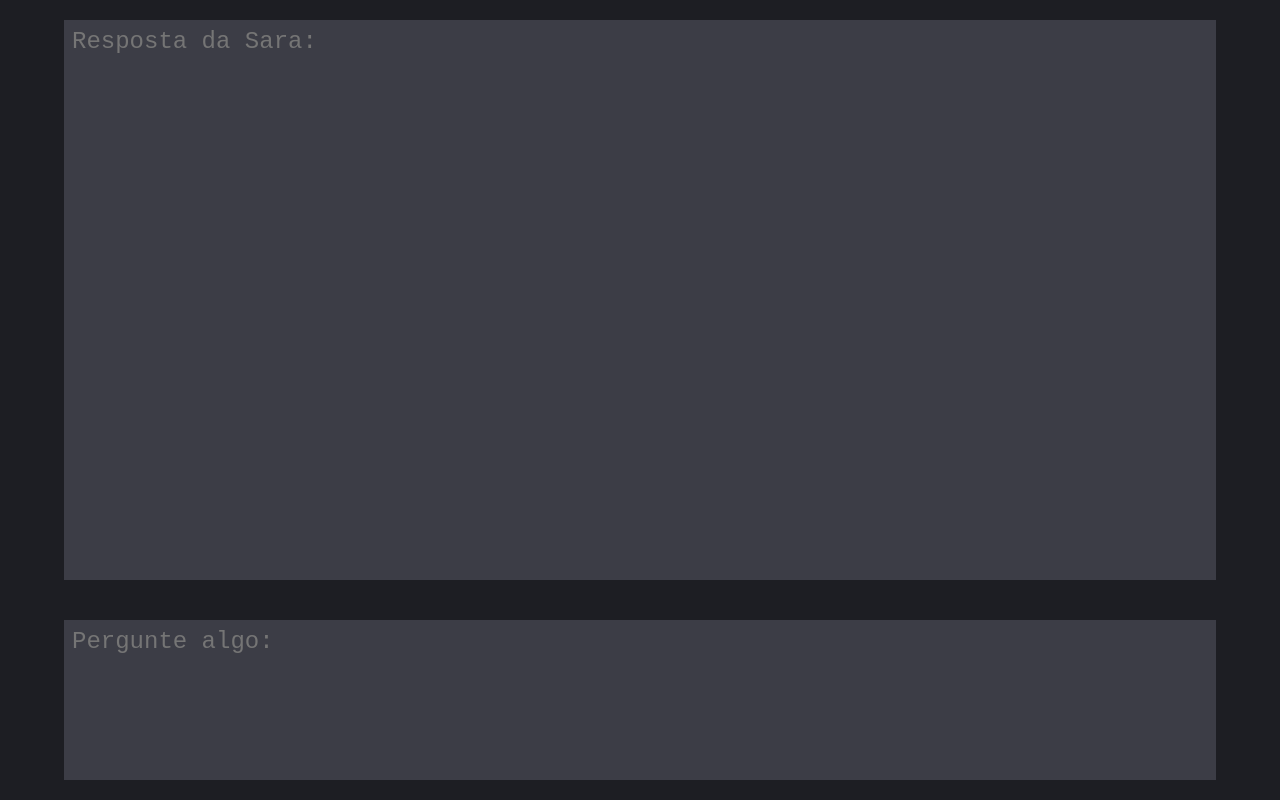
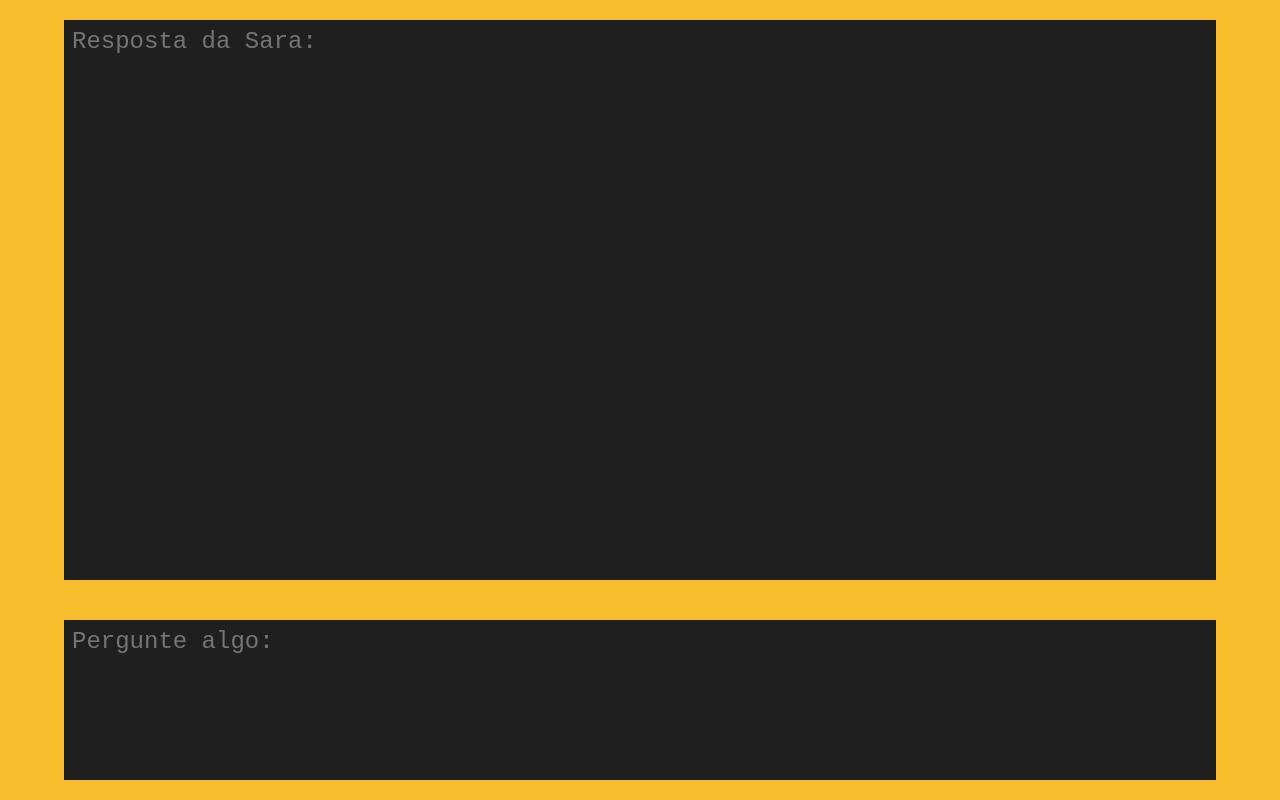
Before and after one commit to UmJovemProgramador/IA-WORK, a plain HTML site: page index.html in a window 1280 px wide. Drawn offline with Linux system fonts and the light colour scheme.

Commit message:
Add files via upload

```diff
--- a/CSS/style.css
+++ b/CSS/style.css
@@ -5,7 +5,7 @@
 }
 
 body {
-    background-color:  #1d1e23;
+    background-color:  #F6BE2C;
     display: flex;
     justify-content: center;
     width: 100vw;
@@ -23,7 +23,7 @@ textarea {
     resize: none;
     border: none;
     padding: 8px;
-    background-color: #3c3d46;
+    background-color: #1f1f1f;
     color: white;
     outline: none;
     font-size: 24px;
--- a/index.html
+++ b/index.html
@@ -5,9 +5,9 @@
   <meta http-equiv="X-UA-Compatible" content="IE=edge">
   <meta name="viewport" content="width=device-width, initial-scale=1.0">
 
-  <title>Sara GPT</title>
+  <title>ChatBot</title>
 
-  <link rel="icon" href="/Imagem/ia.png">
+  <link rel="icon" href="/Imagem/chat.png">
 
   <link rel="stylesheet" href="/CSS/style.css">
 </head>
```
Also changed, not shown: Imagem/chat.png (added).
